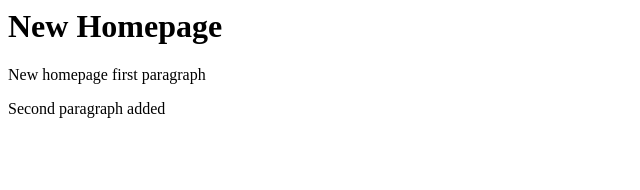
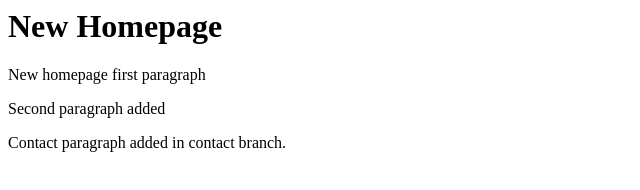
Before and after one commit to vimalpatel87/GitLearn, a plain HTML site: page index.html in a window 1280 px wide. Shown: the whole page, without its empty margins (0-640 px from the left). Drawn offline with Linux system fonts and the light colour scheme.

Commit message:
contact paragraph added

```diff
--- a/index.html
+++ b/index.html
@@ -5,5 +5,6 @@
 <h1>New Homepage</h1>
 <p>New homepage first paragraph</p>
   <p>Second paragraph added</p>
+  <p>Contact paragraph added in contact branch.</p>
 </body>
 </html>
```
